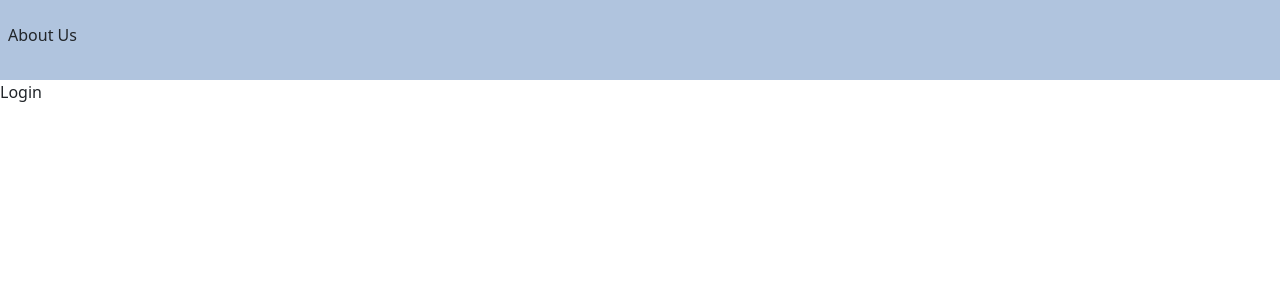
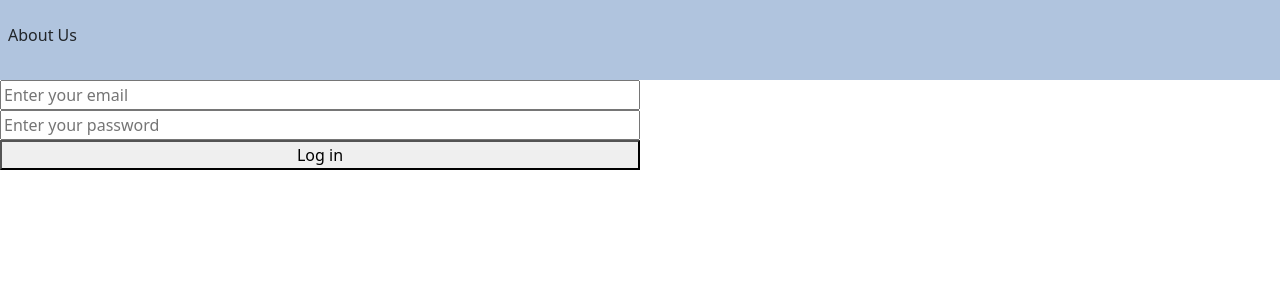
Before and after one commit to Social-media-for-portfolio/js_front, a React (Create React App) app: page / in a window 1280 px wide. Shown: the top 300 px of the page. Built offline with nearby package versions, Linux system fonts and the light colour scheme.

Commit message:
login form start

```diff
--- a/src/pages/Login/Login.jsx
+++ b/src/pages/Login/Login.jsx
@@ -1,11 +1,48 @@
 import React from "react";
+import { useState } from "react";
 import Navbar from "../../sections/Navbar";
 
 const Login = () => {
+  const [inputs, setInputs] = useState({
+    email: "",
+    password: "",
+  });
+
+  const handleChange = (e) => {
+    switch (e.target.id) {
+      case "email":
+        setInputs({ ...inputs, email: e.target.value });
+        break;
+      case "password":
+        setInputs({
+          ...inputs,
+          password: e.target.value,
+        });
+    }
+  };
+
+  const handleSubmit = () => {};
   return (
     <>
       <Navbar />
-      <div>Login</div>
+      <form
+        onSubmit={handleSubmit}
+        className="d-flex flex-column h-25 w-50 justify-content-between"
+      >
+        <input
+          onChange={handleChange}
+          type="text"
+          placeholder="Enter your email"
+          id="email"
+        />
+        <input
+          onChange={handleChange}
+          type="text"
+          placeholder="Enter your password"
+          id="password"
+        />
+        <button>Log in</button>
+      </form>
     </>
   );
 };
```
